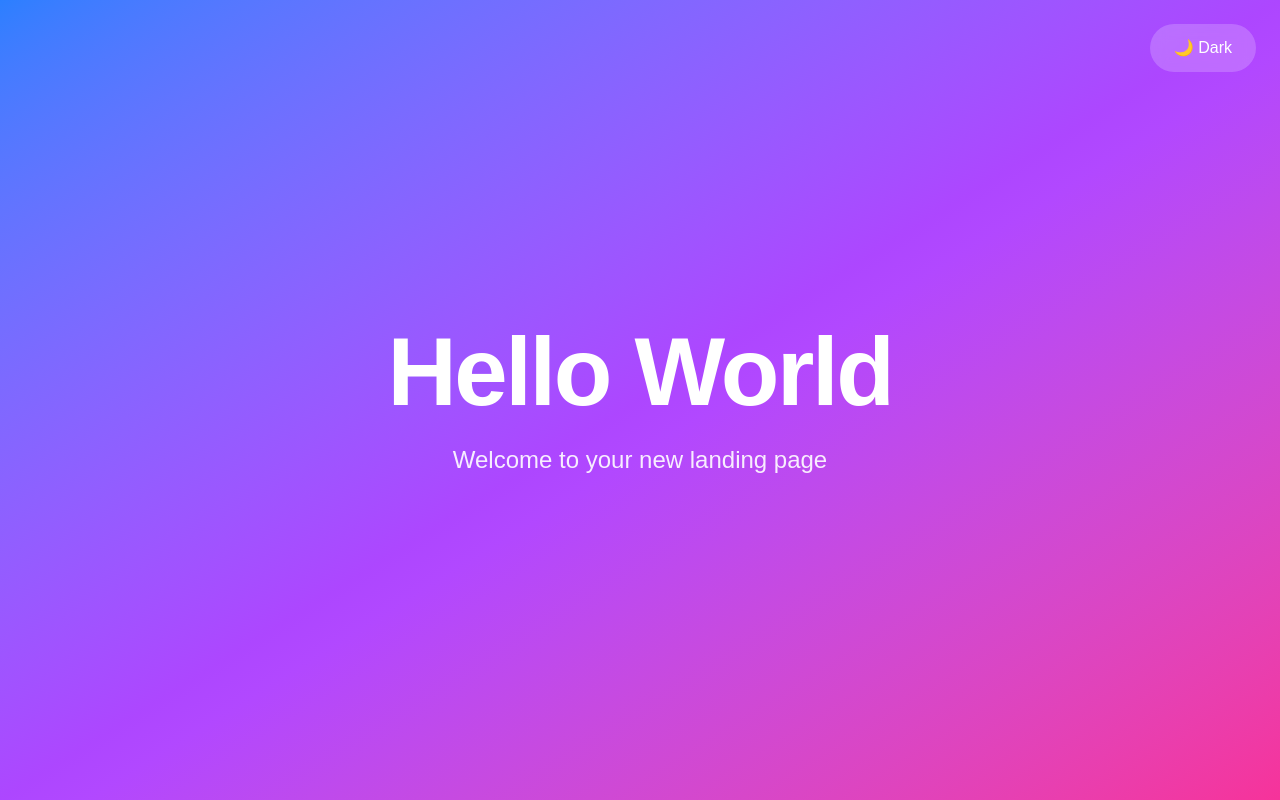
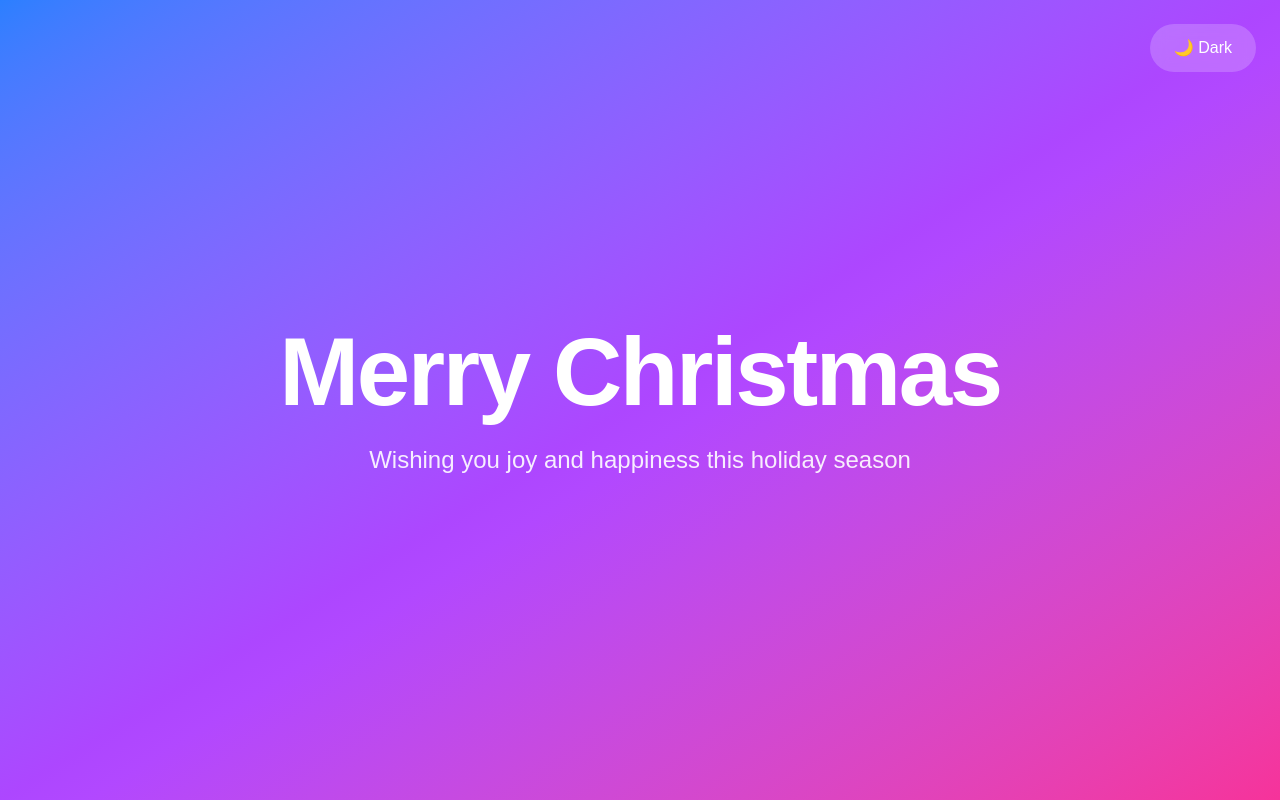
Before and after one commit to ns-test-org/testing-stand-180, a Next.js app in the folder packages/testing-stand-180/: page / in a window 1280 px wide. Built offline with nearby package versions, Linux system fonts and the light colour scheme.

Commit message:
AI chat session: Updated code and files

```diff
--- a/packages/testing-stand-180/src/app/page.tsx
+++ b/packages/testing-stand-180/src/app/page.tsx
@@ -22,11 +22,11 @@ export default function Landing() {
       {/* Main content - centered */}
       <main className="relative z-10 h-full flex flex-col items-center justify-center px-6">
         <h1 className="text-center text-6xl md:text-8xl font-bold tracking-tight mb-6">
-          Hello World
+          Merry Christmas
         </h1>
 
         <p className="text-center text-xl md:text-2xl font-light text-white/90">
-          Welcome to your new landing page
+          Wishing you joy and happiness this holiday season
         </p>
       </main>
     </div>
```
